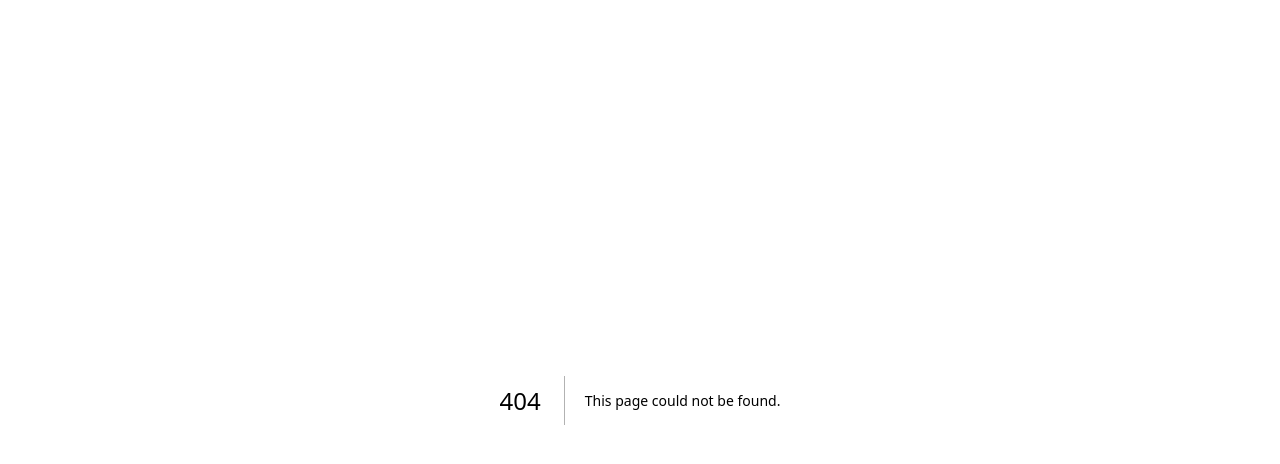
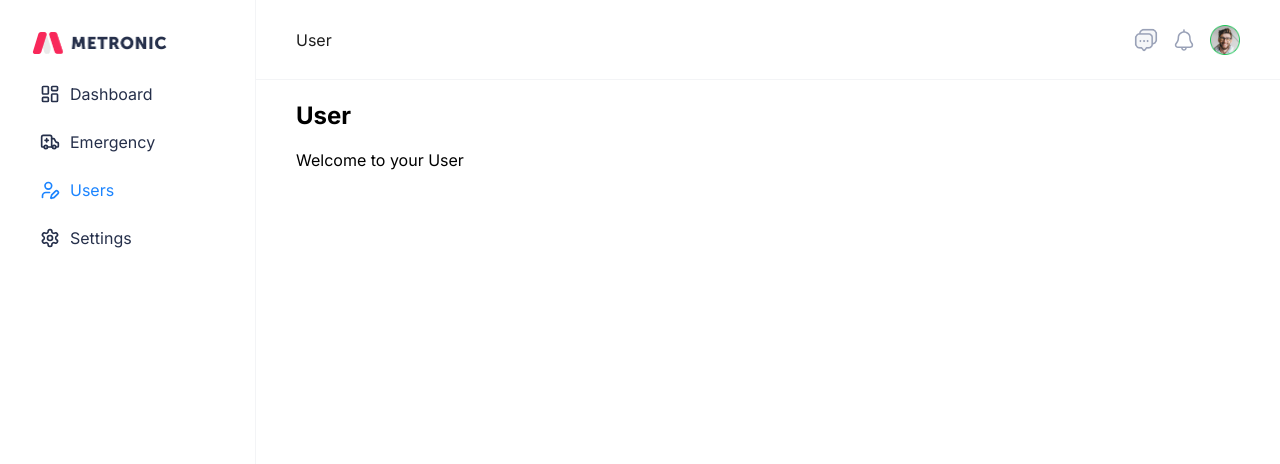
Before and after one commit to Haibar8888/scc-nextjs, a Next.js app: page /user in a window 1280 px wide. Before the commit this address had no page. Shown: the top 464 px of the page. Built offline with nearby package versions, Linux system fonts and the light colour scheme.

Commit message:
sidebar done

```diff
--- /dev/null
+++ b/app/user/layout.tsx
@@ -0,0 +1,20 @@
+// app/dashboard/layout.tsx
+import Sidebar from '@/components/Sidebar';
+import React from 'react';
+import Header from '@/components/Header';
+
+export default function DashboardLayout({
+	children,
+}: {
+	children: React.ReactNode;
+}) {
+	return (
+		<div className="flex min-h-screen">
+			<Sidebar />
+			<main className="flex-1 bg-[#FFFFFF]">
+				<Header />
+				{children}
+			</main>
+		</div>
+	);
+}
--- /dev/null
+++ b/app/user/page.tsx
@@ -0,0 +1,8 @@
+export default function DashboardPage() {
+  return (
+    <div className="px-[40px] text-black">
+      <h1 className="text-2xl font-bold mb-4">User</h1>
+      <p>Welcome to your User</p>
+    </div>
+  );
+}
--- a/components/Header.tsx
+++ b/components/Header.tsx
@@ -7,6 +7,7 @@ const getTitle = (path: string) => {
   if (path.startsWith("/dashboard/settings")) return "Settings";
   if (path.startsWith("/dashboard")) return "Dashboard";
   if (path.startsWith("/emergency")) return "Emergency";
+  if (path.startsWith("/user")) return "User";
   return "Page";
 };
 
--- a/components/Sidebar.tsx
+++ b/components/Sidebar.tsx
@@ -35,10 +35,10 @@ const Sidebar = () => {
           Emergency
         </Link>
         <Link
-          href="/dashboard/users"
+          href="/user"
           className={clsx(
             "flex items-center gap-[10px] p-2 rounded hover:text-[#1B84FF]",
-            pathname === "/dashboard/users" && "text-[#1B84FF]"
+            pathname === "/user" && "text-[#1B84FF]"
           )}
         >
           <UserPen size={20} />
```
Also changed, not shown: app/emergency/page.tsx (indentation only).
